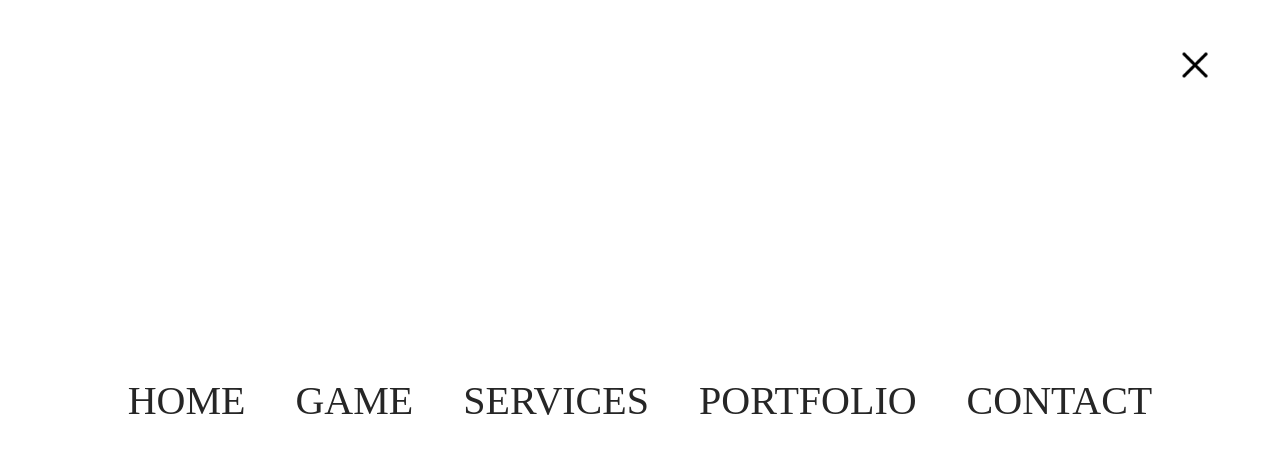
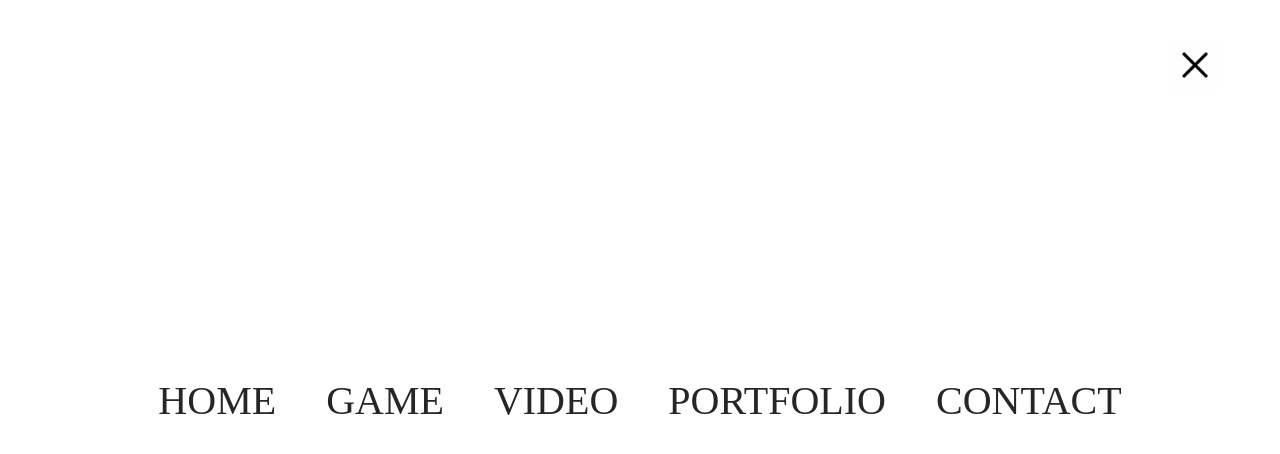
Before and after one commit to SokachCarpediem/Main, a plain HTML site: page Formal_Page_1.html in a window 1280 px wide. Both pictures are taken after a click on the element 1195 px from the left and 65 px from the top of the page. Drawn offline with nearby package versions, Linux system fonts and the light colour scheme; a web font is replaced by a local one.

Commit message:
Update Formal_Page_1.html

```diff
--- a/Formal_Page_1.html
+++ b/Formal_Page_1.html
@@ -20,7 +20,7 @@
     <ul>
         <li><a href='Formal_Page_1.html' class="menu-link">Home</a></li>
         <li><a href='Game_Main.html' class="menu-link">Game</a></li>
-        <li><a href='#' class="menu-link">Services</a></li>
+        <li><a href='Video_Gallery.html' class="menu-link">Video</a></li>
         <li><a href='#' class="menu-link">Portfolio</a></li>
         <li><a href='Contact.html' class="menu-link">Contact</a></li>
     </ul>
```
